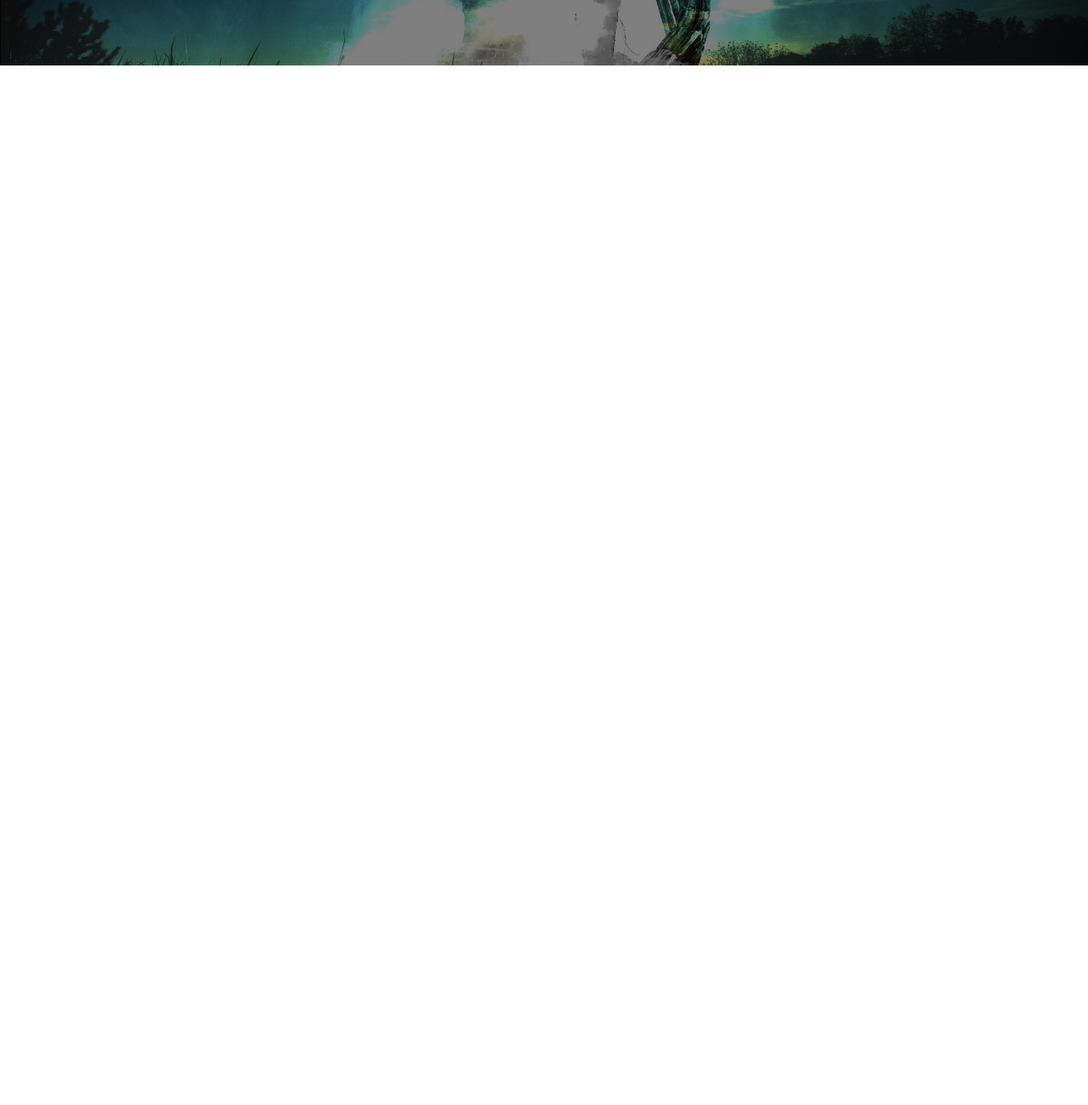
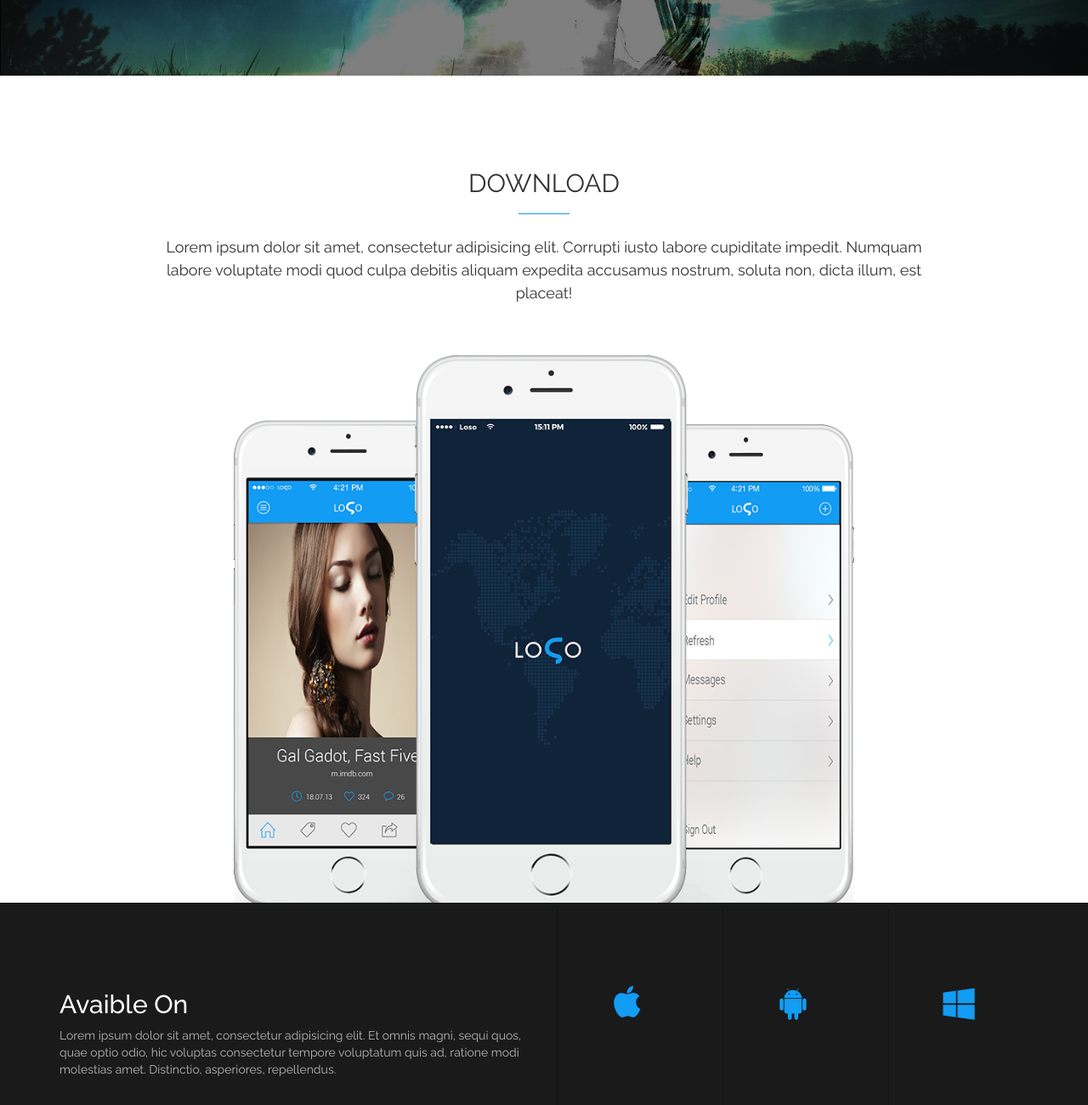
Before and after one commit to leamsigc/loso-content, a plain HTML site: page loso-content/index.html in a window 1280 px wide. Shown: the part 5103-6403 px from the top of the page at 85% size. Before the commit the page ends 5180 px from the top, so only its background shows below. Drawn offline with nearby package versions, Linux system fonts and the light colour scheme.

Commit message:
add some html and css

```diff
--- a/loso-content/css/style.css
+++ b/loso-content/css/style.css
@@ -371,6 +371,7 @@ p {
 .screen .row .carousel-inner .item img {
     width: 100%;
     border-radius: 1px;
+    border: none;
 }
 
 
@@ -400,3 +401,75 @@ p {
     color: #d7dadb;
     font-weight: 700;
 }
+
+.counter-item p {
+    font-size: 20px;
+    color: #d7dadb;
+    font-family: "Source Sans Pro", sans-serif;
+    font-weight: 300;
+    text-transform: uppercase;
+}
+
+
+/*=============Avaible on============*/
+
+.avaible {
+    background: #1a1a1a;
+    color: #b5b5b5;
+    position: relative;
+    margin-top: -8px;
+}
+
+.avaible-title {
+    padding-top: 75px;
+}
+
+.avaible-title h2 {
+    font-size: 30px;
+    font-weight: 500;
+    color: #fff;
+}
+
+.avaible-on-item {
+    padding-bottom: 15px;
+    text-align: center;
+    font-size: 16px;
+    text-transform: uppercase;
+    position: relative;
+    min-height: 230px;
+    border-left: 1px solid #0f1217;
+}
+
+.avaible-on-item .fa {
+    color: #129cf3;
+    text-align: center;
+    opacity: 1;
+    font-size: 40px;
+    padding-top: 90px;
+    -webkit-transition: all 1s;
+    transition: all 1s;
+}
+
+.avaible-on-item .fa:hover {
+    opacity: 0;
+    color: #1a1a1a;
+}
+
+.avaible-on-item .avaible-on-inner:hover {
+    opacity: 1;
+    background: #1a1a1a;
+}
+
+.avaible-on-inner {
+    position: absolute;
+    bottom: 93px;
+    width: 100%;
+    opacity: 0;
+    -webkit-transition: all 1s;
+    transition: all 1s;
+}
+
+.avaible-on-inner h2 {
+    font-weight: 300;
+    color: #d7dadb;
+}
--- a/loso-content/index.html
+++ b/loso-content/index.html
@@ -334,6 +334,63 @@
             </div>
         </div>
     </section>
+    <!--DOWNLOAD  NOW-->
+    <section class="download">
+        <div class="container">
+            <row>
+                <div class="col-md-10 col-md-offset-1">
+                    <div class="section-title">
+                        <h2>Download</h2>
+                        <p>Lorem ipsum dolor sit amet, consectetur adipisicing elit. Corrupti iusto labore cupiditate impedit. Numquam labore voluptate modi quod culpa debitis aliquam expedita accusamus nostrum, soluta non, dicta illum, est placeat!</p>
+                    </div>
+                </div>
+                <div class="col-md-8 col-md-offset-2">
+                    <img src="/loso-content/images/download-screen.png" alt="" class="img-responsive">
+                </div>
+            </row>
+        </div>
+    </section>
+    <!--Avaible on-->
+    <section class="avaible">
+        <div class="container">
+            <div class="row">
+                <div class="col-md-6">
+                    <div class="avaible-title">
+                        <h2>Avaible On</h2>
+                        <p>Lorem ipsum dolor sit amet, consectetur adipisicing elit. Et omnis magni, sequi quos, quae optio odio, hic voluptas consectetur tempore voluptatum quis ad, ratione modi molestias amet. Distinctio, asperiores, repellendus.</p>
+                    </div>
+                </div>
+                <div class="col-md-6">
+                    <div class="row">
+                        <div class="col-md-4">
+                            <div class="avaible-on-item">
+                                <i class="fa fa-apple"></i>
+                                <div class="avaible-on-inner">
+                                    <h2>IOS</h2>
+                                </div>
+                            </div>
+                        </div>
+                        <div class="col-md-4">
+                            <div class="avaible-on-item">
+                                <i class="fa fa-android"></i>
+                                <div class="avaible-on-inner">
+                                    <h2>ANDROID</h2>
+                                </div>
+                            </div>
+                        </div>
+                        <div class="col-md-4">
+                            <div class="avaible-on-item">
+                                <i class="fa fa-windows"></i>
+                                <div class="avaible-on-inner">
+                                    <h2>WINDOWS</h2>
+                                </div>
+                            </div>
+                        </div>
+                    </div>
+                </div>
+            </div>
+        </div>
+    </section>
     <!-- Latest compiled and minified jquery -->
     <script src="https://ajax.googleapis.com/ajax/libs/jquery/3.1.1/jquery.min.js"></script>
     <!-- Latest compiled and minified JavaScript -->
```
